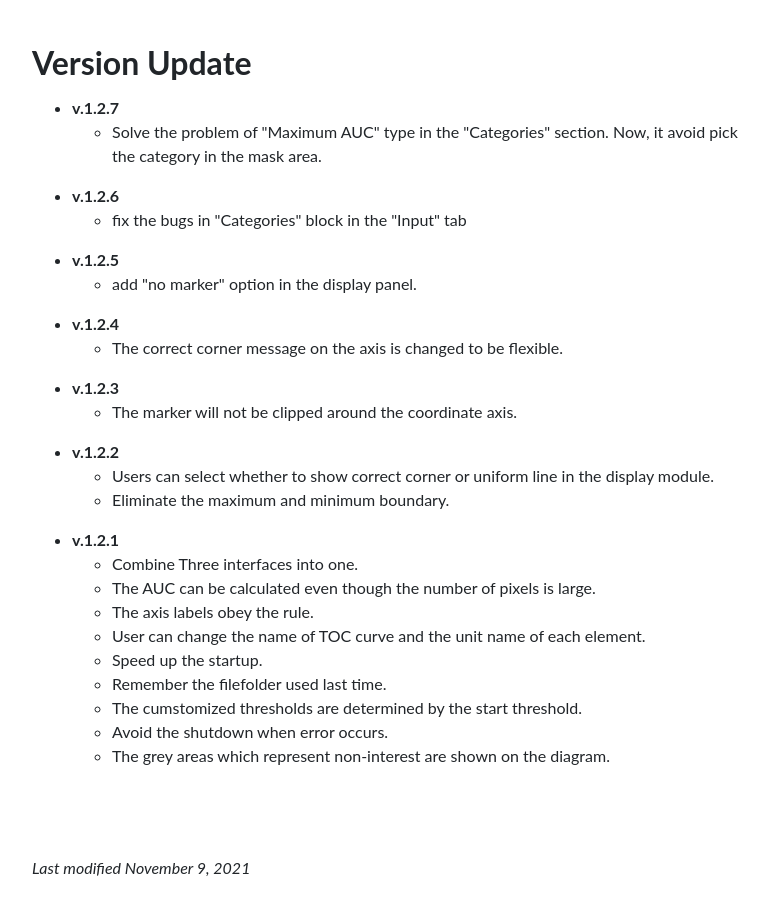
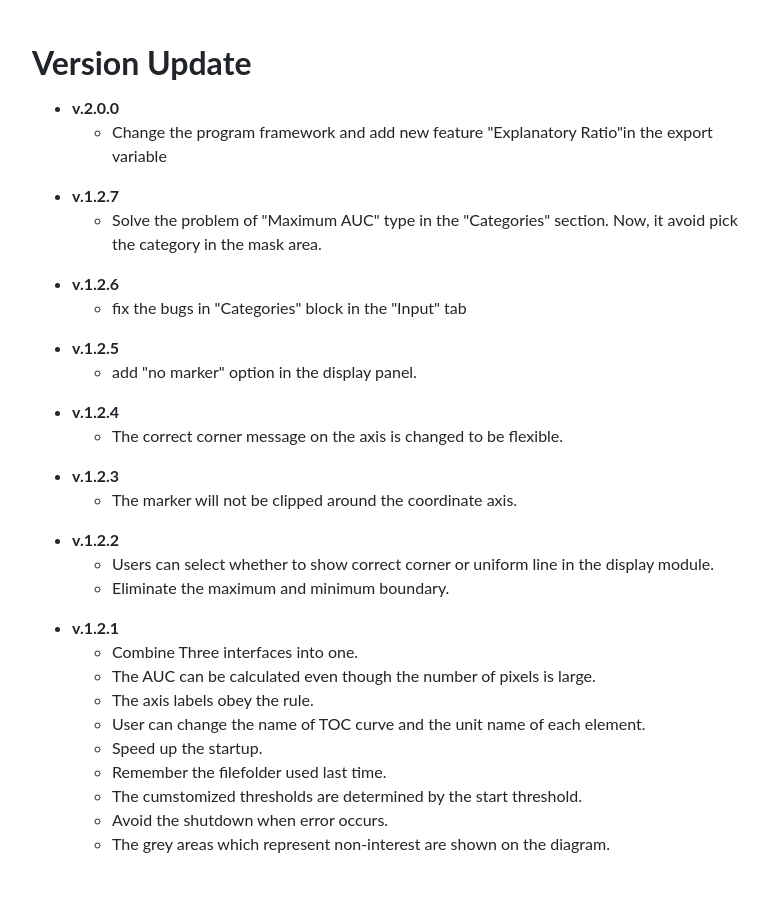
Before and after one commit to lazygis/lazygis.github.io, a website: page projects/TOCCurveGenerator.html in a window 1280 px wide. Shown: the part 1919-2817 px from the top of the page, without its empty margins (243-1012 px from the left). Drawn offline with nearby package versions, Linux system fonts and the light colour scheme; files that its build step writes are made by us from their sources.

Commit message:
update TOC Curve Generator 2.0.0

```diff
--- a/projects/TOCCurveGenerator.html
+++ b/projects/TOCCurveGenerator.html
@@ -34,7 +34,7 @@
     <nav class="top-navbar navbar fixed-top navbar-expand navbar-light bg-white">
         <div class="container">
             <a id='backbutton' style='text-decoration: none;' href='../index.html#projects'>Back to Projects</a>
-            <a id='backbutton' style='text-decoration: none;' href='https://drive.google.com/file/d/1XYZM3o5o13vr4O-HsCAATOvdml6bbvDp/view?usp=sharing'>Download</a>
+            <a id='backbutton' style='text-decoration: none;' href='https://drive.google.com/file/d/1PeorsMsOUXlD59HPDB3uZxiWrnlfhrPe/view?usp=sharing'>Download</a>
         </div>
     </nav>
     <main class="container">
@@ -110,6 +110,12 @@
                         <h2 class="font-weight-bold">Version Update</h2>
                         <ul>
                             <li class="mt-3">
+                                <b>v.2.0.0</b>
+                                <ul>
+                                    <li>Change the program framework and add new feature "Explanatory Ratio"in the export variable</li>
+                                </ul>
+                            </li>
+                            <li class="mt-3">
                                 <b>v.1.2.7</b>
                                 <ul>
                                     <li>Solve the problem of "Maximum AUC" type in the "Categories" section. Now, it avoid pick the category in the mask area.</li>
```
